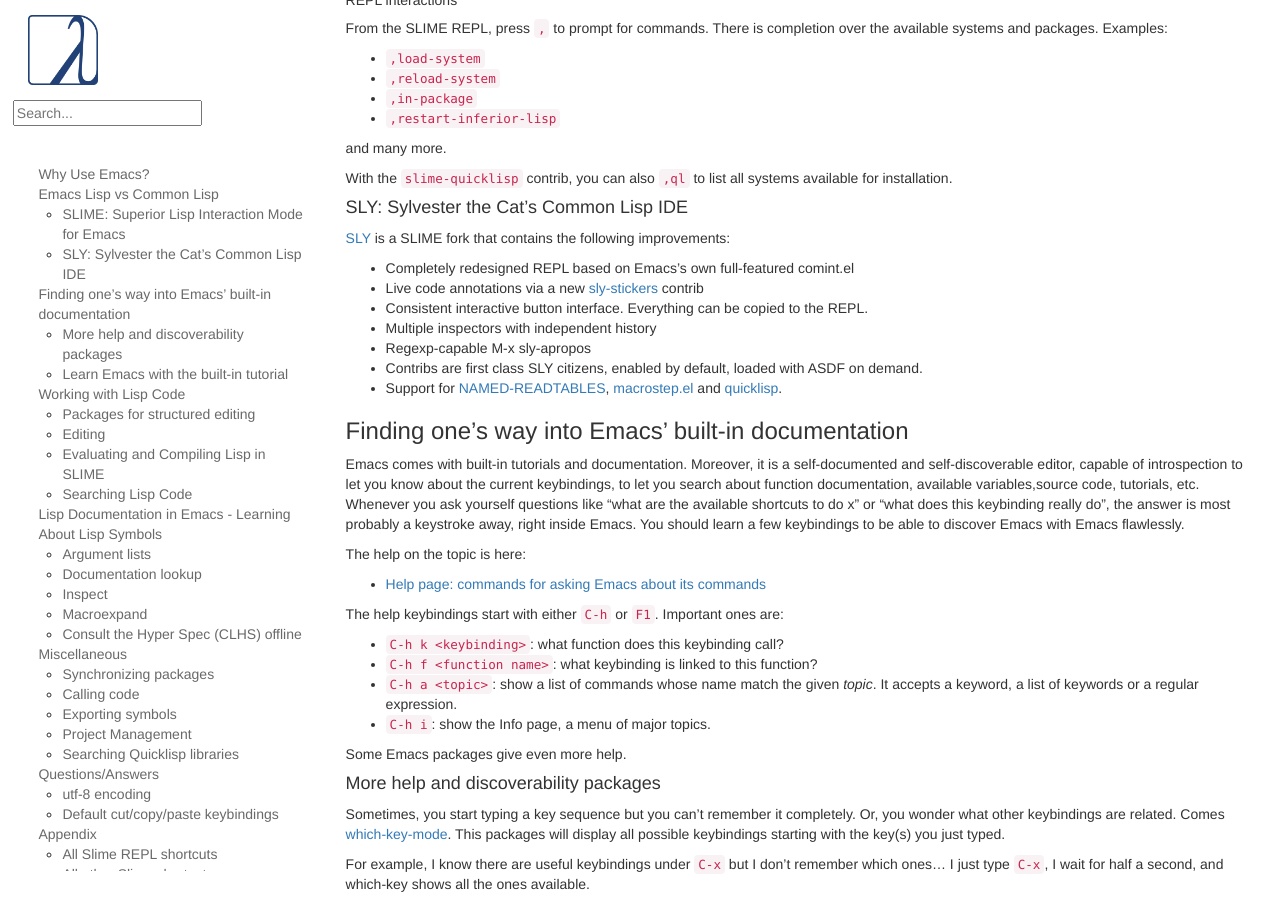
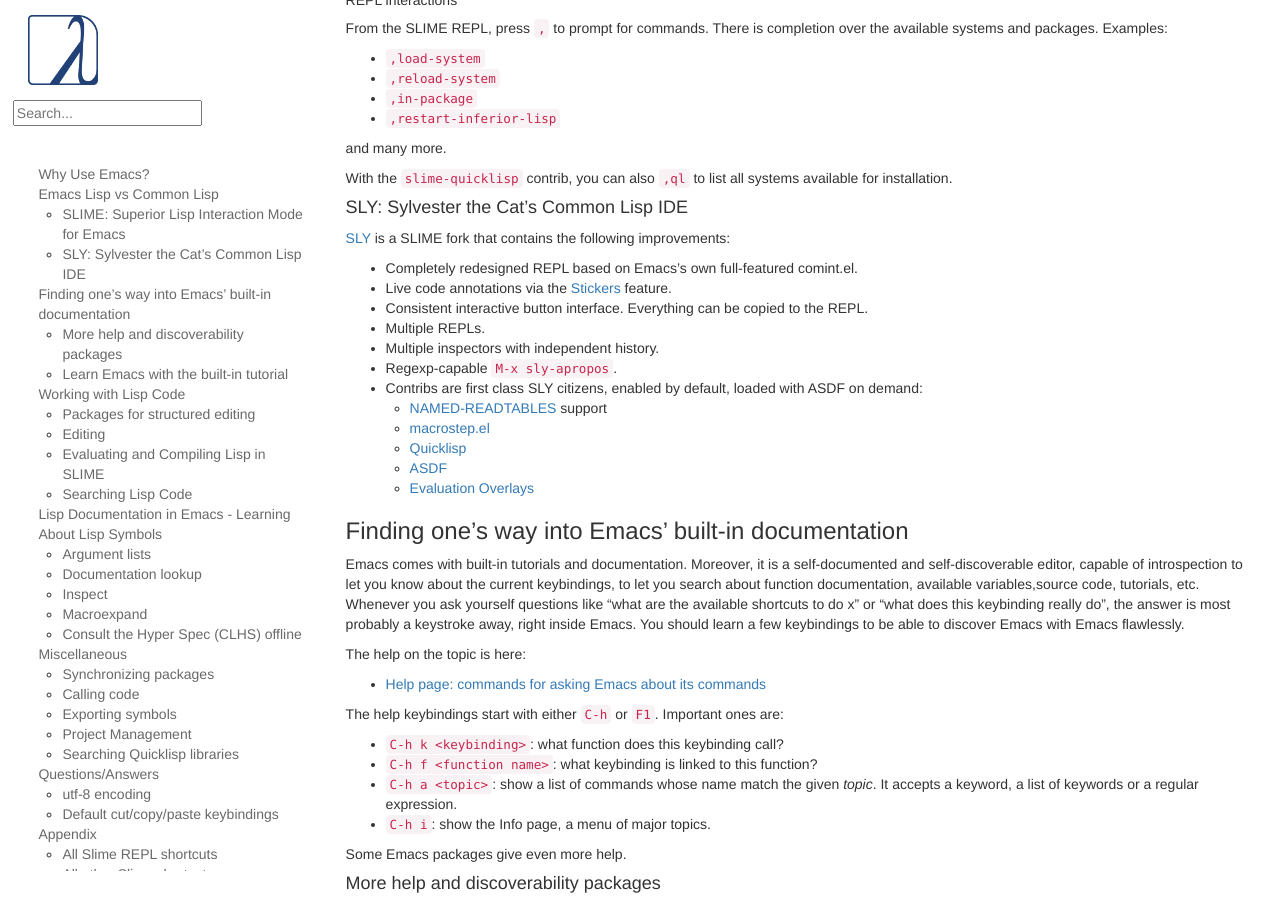
Before and after one commit to LispCookbook/cl-cookbook, a Jekyll site: the page built from emacs-ide.md, in a window 1280 px wide and 900 px high, scrolled down 2582 px. Built offline with Jekyll 4.4.1, drawn with Linux system fonts in a browser that asks for light colours.

Commit message:
emacs-ide: reformat Sly's contrib information

```diff
--- a/emacs-ide.md
+++ b/emacs-ide.md
@@ -134,13 +134,18 @@
 [SLY](https://github.com/joaotavora/sly) is a SLIME fork that contains
 the following improvements:
 
-* Completely redesigned REPL based on Emacs's own full-featured comint.el
-* Live code annotations via a new [sly-stickers](https://joaotavora.github.io/sly/#Stickers) contrib
+* Completely redesigned REPL based on Emacs's own full-featured comint.el.
+* Live code annotations via the [Stickers](https://joaotavora.github.io/sly/#Stickers) feature.
 * Consistent interactive button interface. Everything can be copied to the REPL.
-* Multiple inspectors with independent history
-* Regexp-capable M-x sly-apropos
-* Contribs are first class SLY citizens, enabled by default, loaded with ASDF on demand.
-* Support for [NAMED-READTABLES](https://github.com/joaotavora/sly-named-readtables), [macrostep.el](https://github.com/joaotavora/sly-macrostep) and [quicklisp](https://github.com/joaotavora/sly-quicklisp).
+* Multiple REPLs.
+* Multiple inspectors with independent history.
+* Regexp-capable `M-x sly-apropos`.
+* Contribs are first class SLY citizens, enabled by default, loaded with ASDF on demand:
+  - [NAMED-READTABLES](https://github.com/joaotavora/sly-named-readtables) support
+  - [macrostep.el](https://github.com/joaotavora/sly-macrostep)
+  - [Quicklisp](https://github.com/joaotavora/sly-quicklisp)
+  - [ASDF](https://github.com/mmgeorge/sly-asdf)
+  - [Evaluation Overlays](https://git.sr.ht/~fosskers/sly-overlay)
 
 ### Finding one's way into Emacs' built-in documentation
 
```
